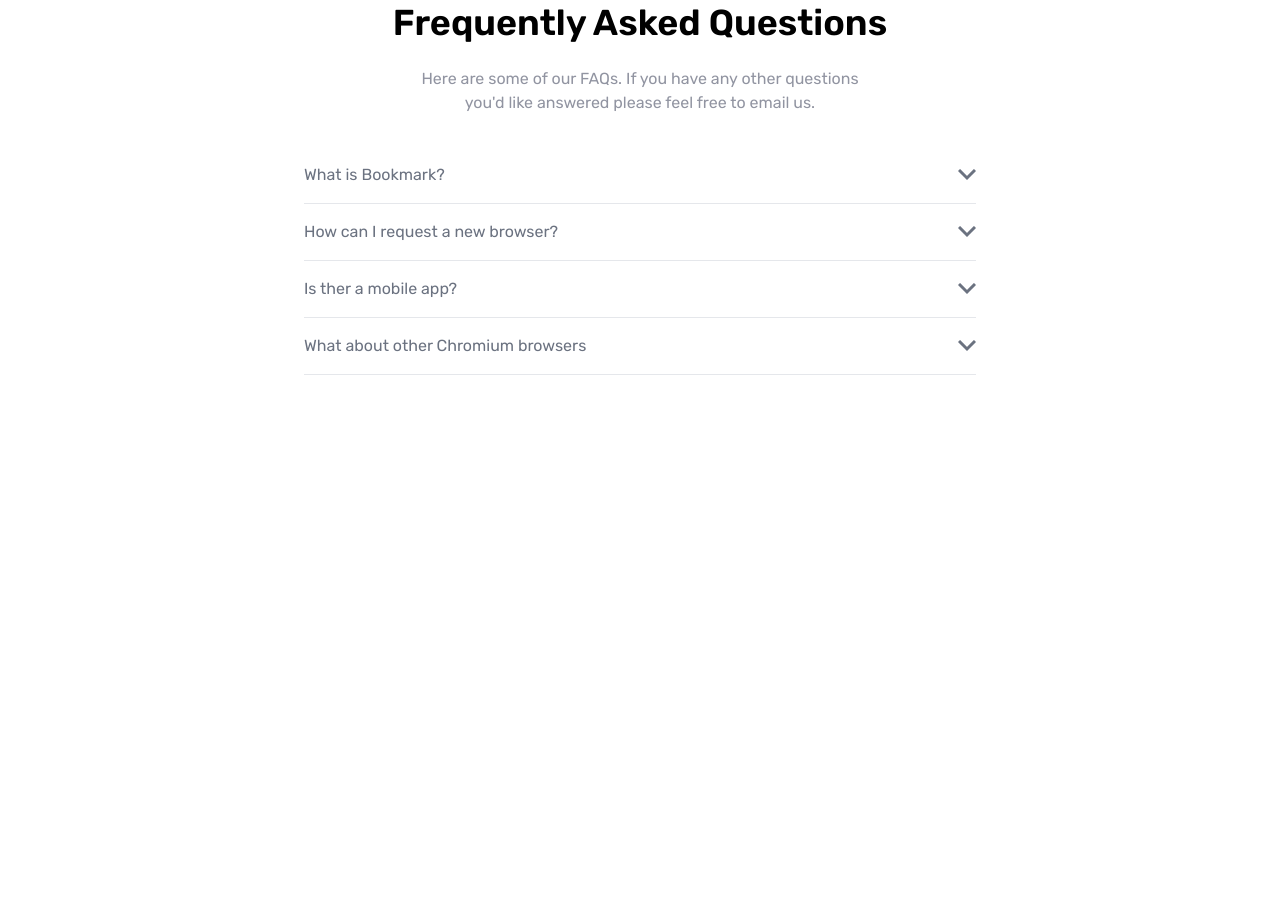
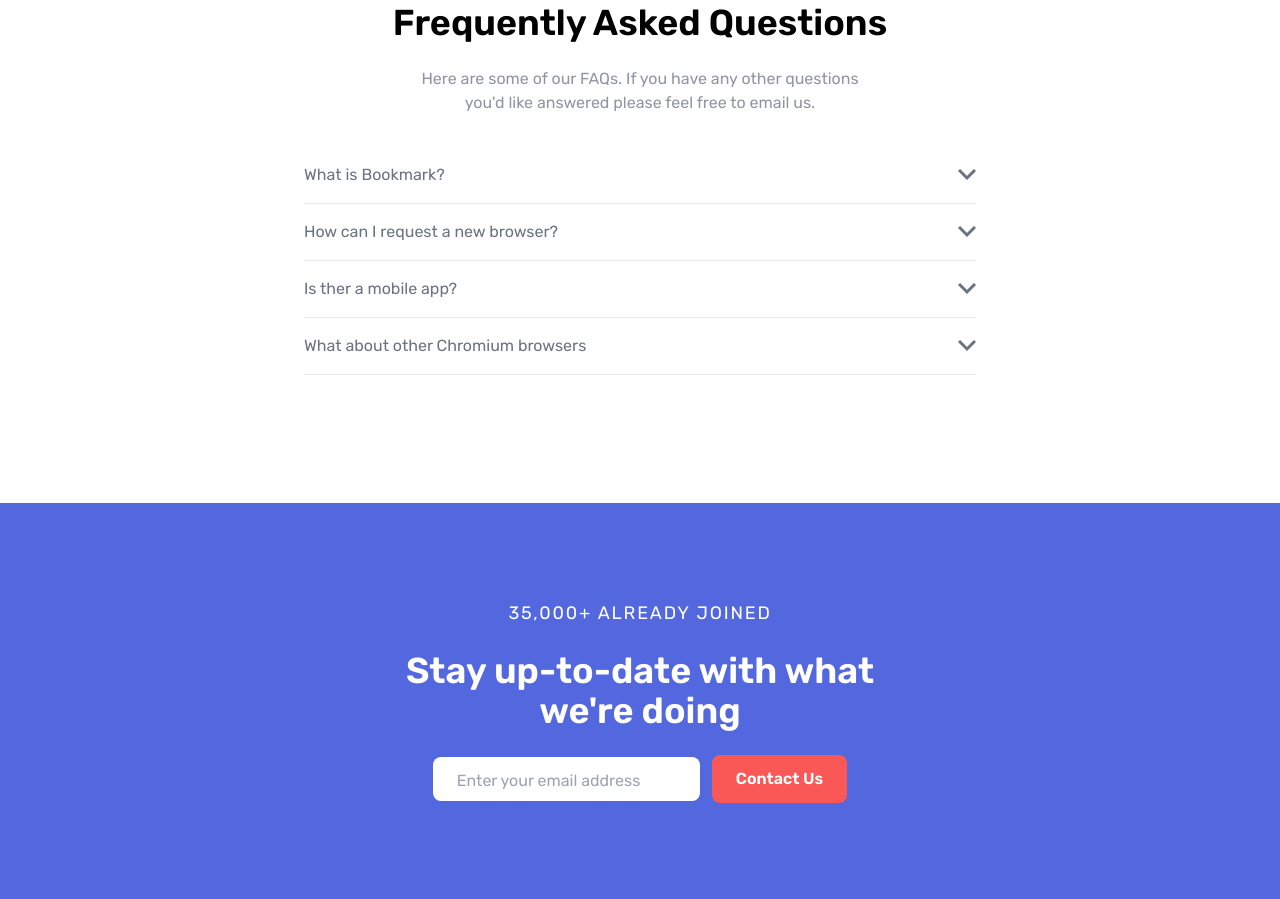
Before and after one commit to webdevotter/tailwind-bookmark-manager, a website: page index.html in a window 1280 px wide. Shown: the part 2227-3126 px from the top of the page. Before the commit the page ends 2730 px from the top, so only its background shows below. Drawn offline with Linux system fonts and the light colour scheme.

Commit message:
Newsletter

```diff
--- a/index.html
+++ b/index.html
@@ -1,5 +1,5 @@
 <!DOCTYPE html>
-<html lang="en">
+<html lang="en" class="scroll-smooth">
   <head>
     <meta charset="UTF-8" />
     <meta http-equiv="X-UA-Compatible" content="IE=edge" />
@@ -202,7 +202,7 @@
     </section>
 
     <!-- Download Heading -->
-    <section id="id">
+    <section id="download">
       <div class="container mx-auto px-6">
         <h2 class="mb-6 text-3xl font-semibold text-center md:text-4xl">
           Download the extension
@@ -473,6 +473,37 @@
         </div>
       </div>
     </section>
+
+    <!-- Newsletter Section -->
+    <section id="newsletter" class="bg-softBlue">
+      <!-- Main Container -->
+      <div class="max-w-lg mx-auto py-24">
+        <p class="mb-6 text-lg tracking-widest text-center text-white uppercase">
+          35,000+ Already Joined
+        </p>
+        <h2 class="px-3 mb-6 text-3xl font-semibold text-center text-white md:text-4xl">
+          Stay up-to-date with what we're doing
+        </h2>
+
+        <!-- Form -->
+        <form class="form flex flex-col items-start justify-center max-w 2xl mx-auto space-y-6 text-base px-6 md:flex-row md:space-y-0 md:space-x-4 md:px-0">
+          <!-- Input & Button Container -->
+          <div class="flex flex-col justify-between items-center mx-auto md:flex-row md:mx-0">
+            <input
+              type="text"
+              class="flex-1 px-6 pt-3 pb-2 mb-4 rounded-lg border-1 border-white focus:outline-none md:mr-3 md:mb-0"
+              placeholder="Enter your email address"
+            />
+
+            <input
+              type="submit"
+              class="inline-flex px-6 py-3 font-semibold text-center text-white duration-200 transform rounded-lg cursor-pointer focus:outline-none bg-softRed hover:opacity-90"
+              value="Contact Us"
+            />
+          </div>
+        </form>
+      </div>
+    </section>
     <script src="js/script.js"></script>
   </body>
 </html>
```
Also changed, not shown: css/style.css.
